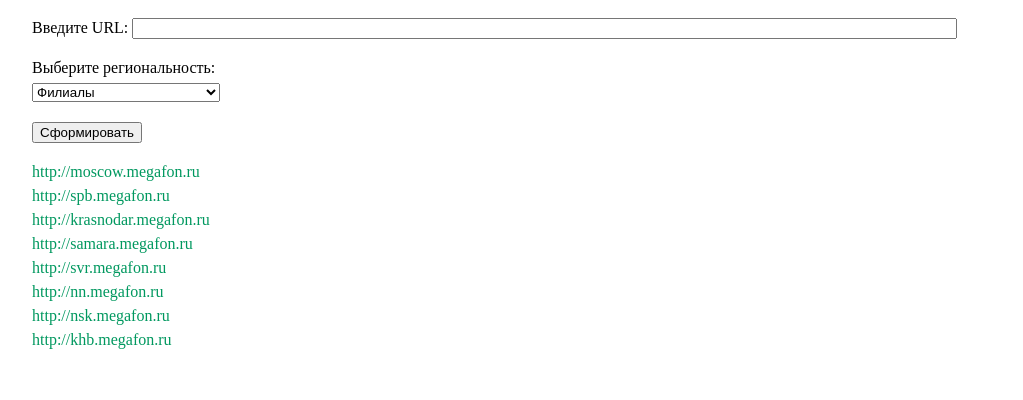
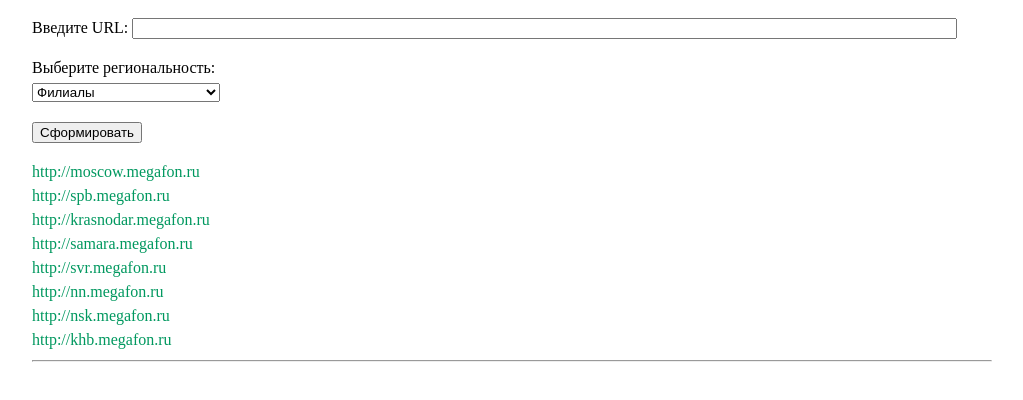
Before and after one commit to IgorBurlakov/IgorBurlakov.github.io, a plain HTML site: page index.html in a window 1280 px wide. Both pictures are taken after a click on the button "Сформировать". Shown: the whole page, without its empty margins (128-1151 px from the left). Drawn offline with Linux system fonts and the light colour scheme.

Commit message:
Добавил hr

```diff
--- a/index.html
+++ b/index.html
@@ -72,14 +72,16 @@
 				var div = document.getElementById('blockLink');
 				for (var j = 0; j < newLinks.length; j++) {
 					newLinks[j] += urlValue;
-					var e = document.createElement('a');
-					e.href = newLinks[j];
-					e.title = newLinks[j];
-					e.appendChild(document.createTextNode(newLinks[j]));
-					div.appendChild(e);
+					var aLink = document.createElement('a');
+					aLink.href = newLinks[j];
+					aLink.title = newLinks[j];
+					aLink.appendChild(document.createTextNode(newLinks[j]));
+					div.appendChild(aLink);
 					var br = document.createElement("br");
 					div.appendChild(br);
 				}
+				var hr = document.createElement('hr');
+				div.appendChild(hr);
 			}
 		</script>
 	</head>
```
